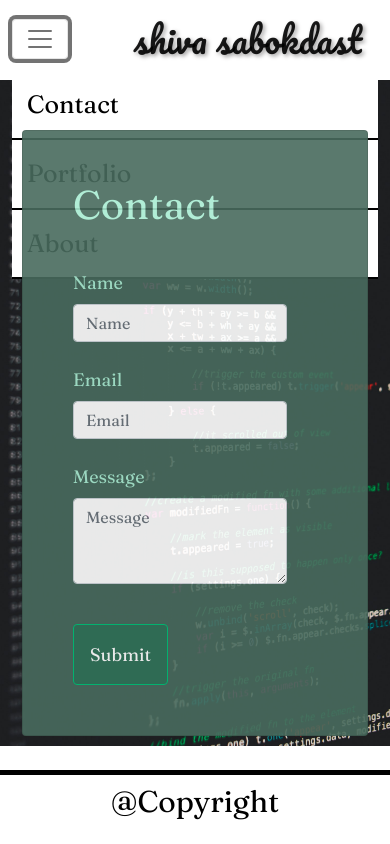
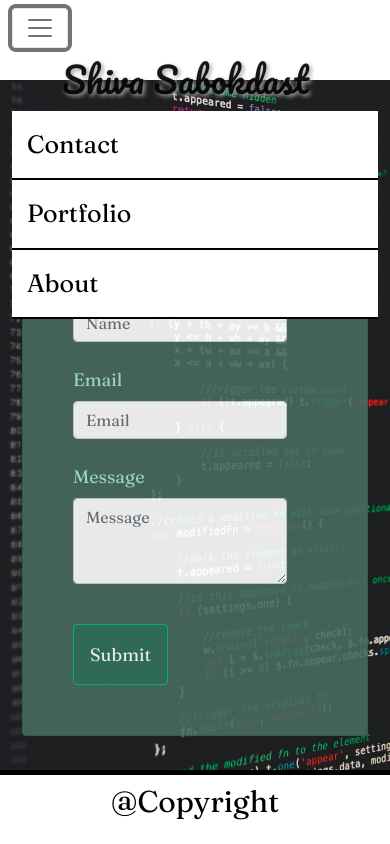
Before and after one commit to shiva-shiva/Responsive-Portfolio1, a plain HTML site: page pages/contact.html in a window 390 px wide. Both pictures are taken after a click on the button "Toggle navigation". Drawn offline with nearby package versions, Linux system fonts and the light colour scheme; files whose address does not match are found by name.

Commit message:
change style

```diff
--- a/css/style.css
+++ b/css/style.css
@@ -7,6 +7,7 @@ body{
     position: relative;
     font-family: 'Fraunces', serif;
 }
+
 /* chane nav style*/
 .new-nav{
     height: 80px;
@@ -60,7 +61,7 @@ body{
 /* contact page*/
 
 .contact-card{
-    margin: 150px 0px 0px 70px;
+    margin: 150px 0px 50px 70px;
     background-color: #496b5e;
     opacity:0.9;
 }
@@ -88,13 +89,8 @@ body{
 
   /* Portfolio */
 
-  .portfolio-img{
-      width: 350px;
-      height:350px;
-  }
-
   .portfolio-card {
-    margin: 150px 0px 0px 70px;
+    margin: 150px 0px 250px 0px;
     background-color: #000000;
     opacity:0.8;
   }
@@ -135,7 +131,7 @@ body{
 
       }
     .contact-card{
-        margin: 50px 10px 10px 10px;
+        margin: 50px 10px 40px 10px;
 
     }
     .text-me{
@@ -151,5 +147,7 @@ body{
         font-size: 25px;
         background-color: rgb(255, 255, 255);
         border-bottom:2px solid rgb(0, 0, 0);
+        position: relative;
+        z-index: 5;
     }
   }
--- a/pages/contact.html
+++ b/pages/contact.html
@@ -23,7 +23,7 @@
           <button class="navbar-toggler" type="button" data-bs-toggle="collapse" data-bs-target="#navbarTogglerDemo03" aria-controls="navbarTogglerDemo03" aria-expanded="false" aria-label="Toggle navigation">
             <span class="navbar-toggler-icon"></span>
           </button>
-          <a class="navbar-brand" href="#">shiva sabokdast</a>
+          <a class="navbar-brand" href="#">Shiva Sabokdast</a>
           <div class="collapse navbar-collapse" id="navbarTogglerDemo03">
             <ul class="navbar-nav ms-auto mb-2 mb-lg-0 justify-content-end">
               <li class="nav-item">
```
Also changed, not shown: index.html (+1 -1 lines), pages/portfolio.html (+2 -2 lines).
